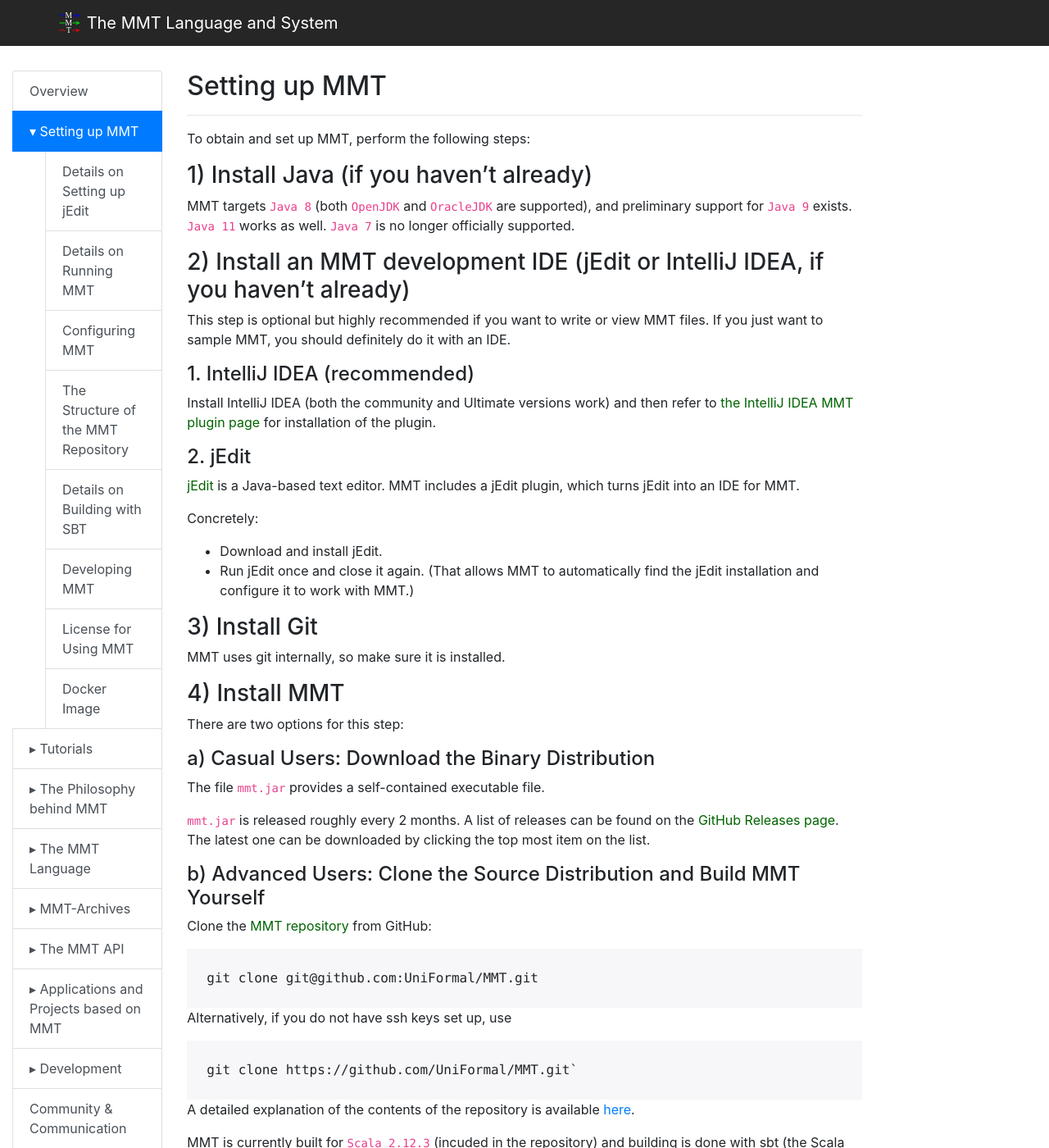
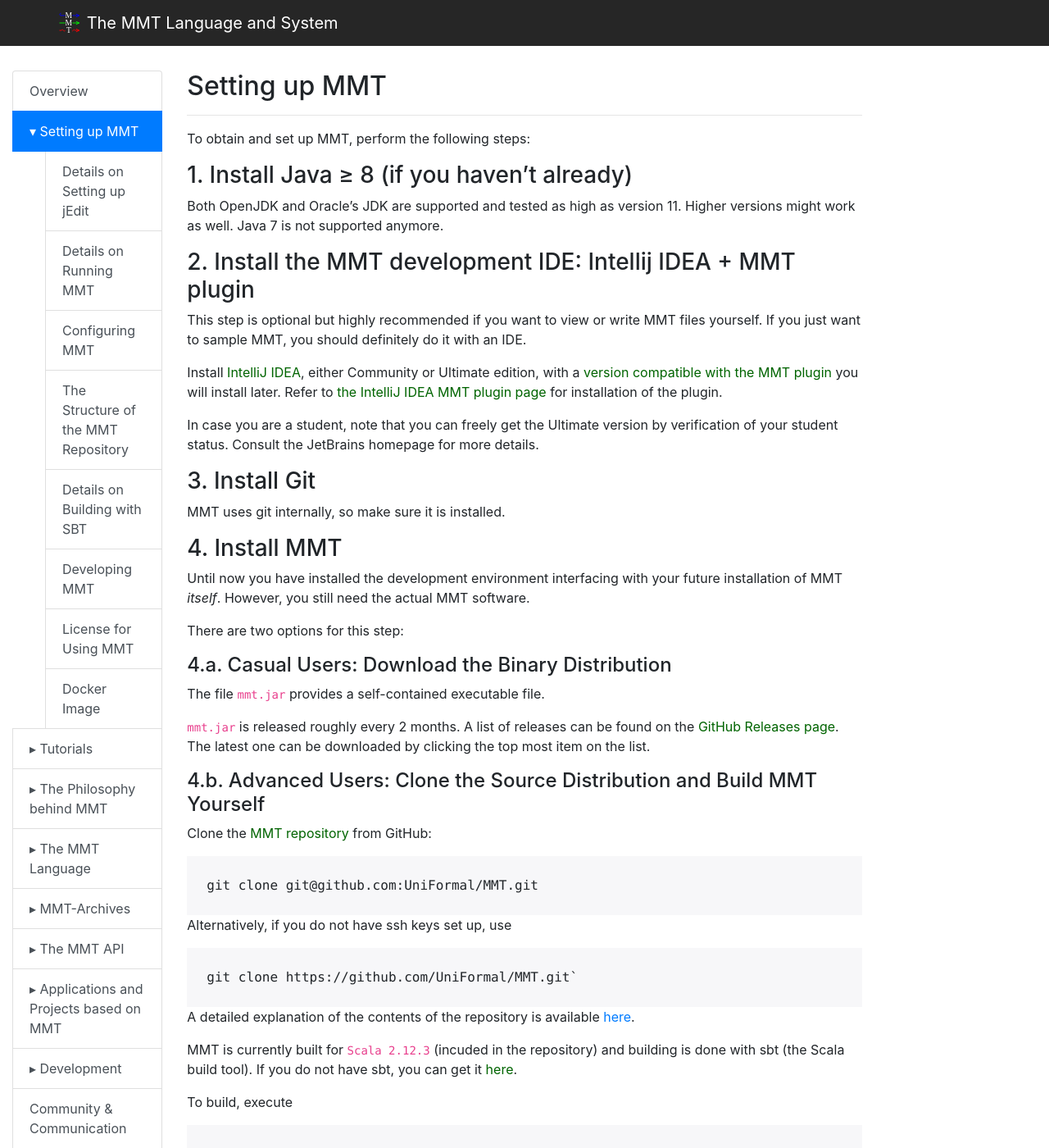
Before and after one commit to UniFormal/uniformal.github.io, a Jekyll site: the page built from doc/setup/index.md, in a window 1280 px wide and 1400 px high. Shown: the whole window at 82% size. Built offline with Jekyll 4.4.1, drawn with Linux system fonts in a browser that asks for light colours; some of the changed text lies outside the part shown.

Commit message:
Simplified MMT installation instructions
Removed section on jEdit, will probably reintroduce in a separate article.
IMO it's important to keep the number of alternatives down for fresh users.

```diff
--- a/doc/setup/index.md
+++ b/doc/setup/index.md
@@ -5,40 +5,29 @@
 
 To obtain and set up MMT, perform the following steps:
 
-### 1) Install Java (if you haven't already)
+### 1. Install Java ≥ 8 (if you haven't already)
 
-MMT targets `Java 8` (both `OpenJDK` and `OracleJDK` are supported), and preliminary support for `Java 9` exists. `Java 11` works as well. `Java 7` is no longer officially supported.
+Both OpenJDK and Oracle's JDK are supported and tested as high as version 11. Higher versions might work as well. Java 7 is not supported anymore.
 
-### 2) Install an MMT development IDE (jEdit or IntelliJ IDEA, if you haven't already)
+### 2. Install the MMT development IDE: Intellij IDEA + MMT plugin
 
-This step is optional but highly recommended if you want to write or view MMT files.
-If you just want to sample MMT, you should definitely do it with an IDE.
+This step is optional but highly recommended if you want to view or write MMT files yourself. If you just want to sample MMT, you should definitely do it with an IDE.
 
-#### 1. IntelliJ IDEA (recommended)
+Install [IntelliJ IDEA](https://www.jetbrains.com/idea/), either Community or Ultimate edition, with a [version compatible with the MMT plugin](https://plugins.jetbrains.com/plugin/11450-mmt/versions) you will install later. Refer to [the IntelliJ IDEA MMT plugin page](https://uniformal.github.io/doc/applications/intellij) for installation of the plugin.
 
-Install IntelliJ IDEA (both the community and Ultimate versions work) and then refer to [the IntelliJ IDEA MMT plugin page](https://uniformal.github.io/doc/applications/intellij) for installation of the plugin.
+In case you are a student, note that you can freely get the Ultimate version by verification of your student status. Consult the JetBrains homepage for more details.
 
-#### 2. jEdit
-
-[jEdit](http://jedit.org/) is a Java-based text editor.
-MMT includes a jEdit plugin, which turns jEdit into an IDE for MMT.
-
-Concretely:
-
-* Download and install jEdit.
-* Run jEdit once and close it again.
-  (That allows MMT to automatically find the jEdit installation and configure it to work with MMT.)
-
-
-### 3) Install Git
+### 3. Install Git
 
 MMT uses git internally, so make sure it is installed.
 
-### 4) Install MMT
+### 4. Install MMT
+
+Until now you have installed the development environment interfacing with your future installation of MMT *itself*. However, you still need the actual MMT software.
 
 There are two options for this step:
 
-#### a) Casual Users: Download the Binary Distribution
+#### 4.a. Casual Users: Download the Binary Distribution
 
 The file `mmt.jar` provides a self-contained executable file.
 
@@ -46,7 +35,7 @@
 A list of releases can be found on the [GitHub Releases page](https://github.com/UniFormal/MMT/releases/).
 The latest one can be downloaded by clicking the top most item on the list.
 
-#### b) Advanced Users: Clone the Source Distribution and Build MMT Yourself
+#### 4.b. Advanced Users: Clone the Source Distribution and Build MMT Yourself
 
 Clone the [MMT repository](https://github.com/UniFormal/MMT) from GitHub:
 
@@ -82,7 +71,7 @@
 
 Besides `mmt.jar`, this directory contains executable scripts (for Windows and Unix) to for running MMT.
 
-### 5) Set Up MMT
+### 5. Set Up MMT
 
 If you only want to use MMT from within IntelliJ IDEA, you can skip this step.
 
@@ -99,7 +88,7 @@
 
 Further instructions for setting up jEdit are available [here](jedit).
 
-### 6) Run MMT
+### 6. Run MMT
 
 If you want to use MMT via an IDE, you do not have to run MMT itself.
 It will act as a plugin within jEdit or IntelliJ: just start jEdit and open `.mmt` files, or start a new *MathHub*-project within IntelliJ.
```
